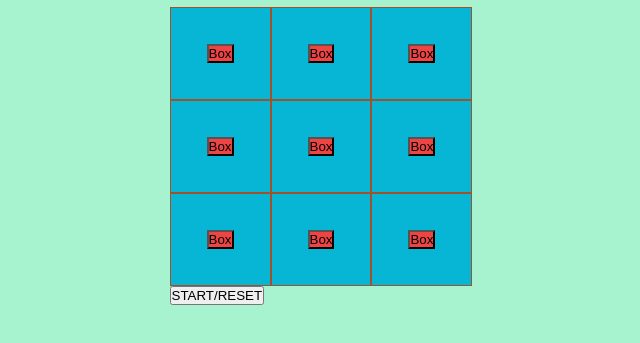
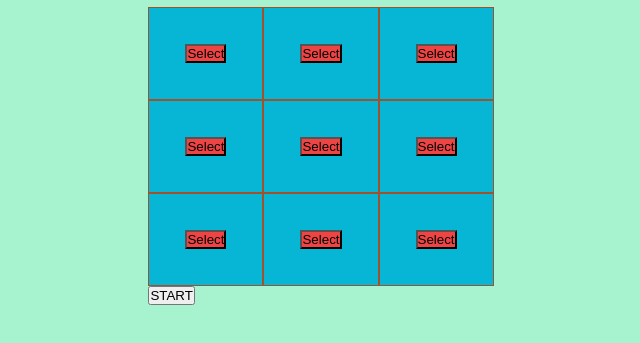
Before and after one commit to subarnapkrl/TIC-TAC-TOE, a plain HTML site: page index.html in a window 1280 px wide. Shown: the part 267-610 px from the top of the page, without its empty margins (319-959 px from the left). Drawn offline with Linux system fonts and the light colour scheme.

Commit message:
Basic-button-change

```diff
--- a/index.html
+++ b/index.html
@@ -16,35 +16,35 @@
             TIC TAC TOE
         </h1>
         <div class="container">
-            <div class="grid-box box0">
-                <button type="submit" class="game-board-button">Box</button>
+            <div class="grid-box grid-box0">
+                <button type="submit" class="game-board-button">Select</button>
             </div>
-            <div class="grid-box box1">
-                <button type="submit" class="game-board-button">Box</button>
+            <div class="grid-box grid-box1">
+                <button type="submit" class="game-board-button">Select</button>
             </div>
-            <div class="grid-box box2">
-                <button type="submit" class="game-board-button">Box</button>
+            <div class="grid-box grid-box2">
+                <button type="submit" class="game-board-button">Select</button>
             </div>
-            <div class="grid-box box3">
-                <button type="submit" class="game-board-button">Box</button>
+            <div class="grid-box grid-box3">
+                <button type="submit" class="game-board-button">Select</button>
             </div>
-            <div class="grid-box box4">
-                <button type="submit" class="game-board-button">Box</button>
+            <div class="grid-box grid-box4">
+                <button type="submit" class="game-board-button">Select</button>
             </div>
-            <div class="grid-box box5">
-                <button type="submit" class="game-board-button">Box</button>
+            <div class="grid-box grid-box5">
+                <button type="submit" class="game-board-button">Select</button>
             </div>
-            <div class="grid-box box6">
-                <button type="submit" class="game-board-button">Box</button>
+            <div class="grid-box grid-box6">
+                <button type="submit" class="game-board-button">Select</button>
             </div>
-            <div class="grid-box box7">
-                <button type="submit" class="game-board-button">Box</button>
+            <div class="grid-box grid-box7">
+                <button type="submit" class="game-board-button">Select</button>
             </div>
-            <div class="grid-box box8">
-                <button type="submit" class="game-board-button">Box</button>
+            <div class="grid-box grid-box8">
+                <button type="submit" class="game-board-button">Select</button>
             </div>
         </div>
-        <button type="submit" class="start-game-button">START/RESET</button>
+        <button type="submit" class="start-game-button">START</button>
     </div>
 
 </body>
```
